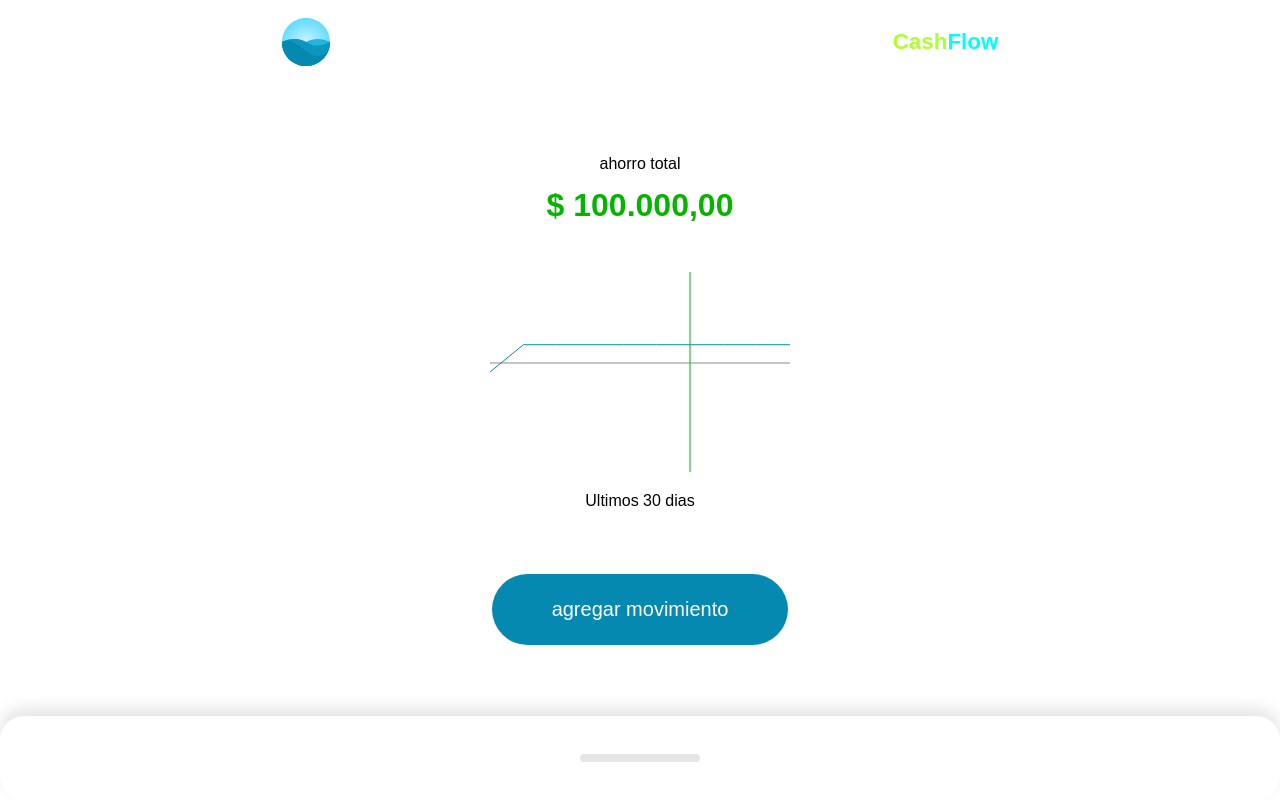
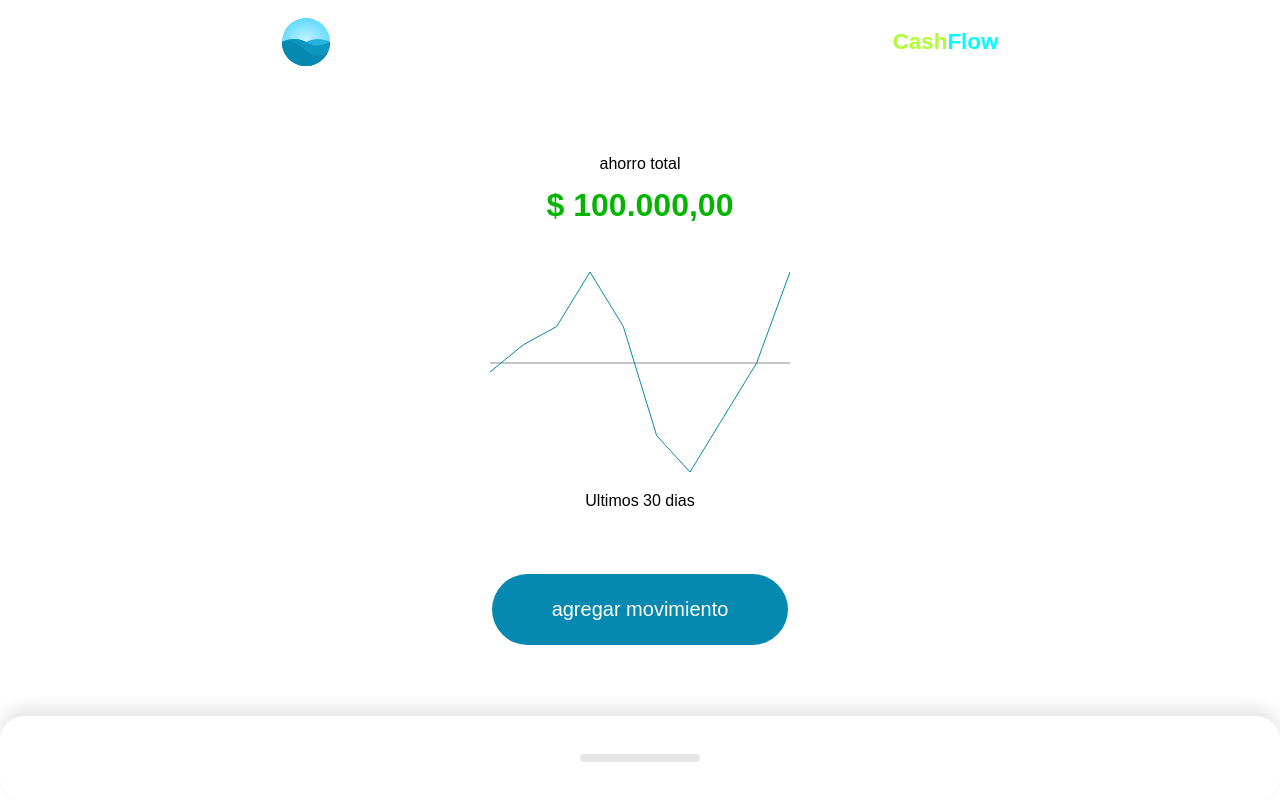
Before and after one commit to TatianaAbi/cash-flow, a Vue app: page / in a window 1280 px wide. Built offline with nearby package versions, Linux system fonts and the light colour scheme.

Commit message:
grafico angulo en  Y y X terminado

```diff
--- a/src/components/ResumeWeb/GraphicMoney.vue
+++ b/src/components/ResumeWeb/GraphicMoney.vue
@@ -1,6 +1,11 @@
 <template>
   <div>
-    <svg viewBox="0 0 300 200">
+    <svg
+      @touchstart="tap"
+      @touchmove="tap"
+      @touchend="untap"
+      viewBox="0 0 300 200"
+    >
       <line
         stroke="#c4c4c4"
         stroke-width="2"
@@ -16,11 +21,12 @@
         :points="points"
       />
       <line
+        v-show="showPointer"
         stroke="#04b500"
         stroke-witdh="2"
-        x1="200"
+        :x1="pointer"
         y1="0"
-        x2="200"
+        :x2="pointer"
         y2="200"
       />
     </svg>
@@ -28,7 +34,7 @@
   </div>
 </template>
 <script setup>
-import { defineProps, toRefs, computed } from "vue";
+import { defineProps, toRefs, computed, ref } from "vue";
 const props = defineProps({
   amounts: {
     type: Array,
@@ -36,6 +42,7 @@
   },
 });
 const { amounts } = toRefs(props);
+
 const amountToPixels = (amount) => {
   const min = Math.min(...amounts.value);
   const max = Math.max(...amounts.value);
@@ -51,14 +58,28 @@
 const points = computed(() => {
   const total = amounts.value.length;
 
-  return Array(total)
-    .fill(100)
-    .reduce((points, amount, i) => {
-      const x = (300 / total) * (i + 1);
-      const y = amountToPixels(amount);
-      return `${points} ${x},${y}`;
-    }, "0,100");
+  return amounts.value.reduce((points, amount, i) => {
+    const x = (300 / total) * (i + 1);
+    const y = amountToPixels(amount);
+    return `${points} ${x},${y}`;
+  }, "0,100");
 });
+
+const showPointer = ref(false);
+
+const pointer = ref(0);
+
+const tap = ({ target, touches }) => {
+  showPointer.value = true;
+  const elementWidth = target.getBoundingClientRect().width;
+  const elementX = target.getBoundingClientRect().x;
+  const touchX = touches[0].clientX;
+  pointer.value = ((touchX - elementX) * 300) / elementWidth;
+};
+
+const untap = () => {
+  showPointer.value = false;
+};
 </script>
 
 <style scoped>
```
